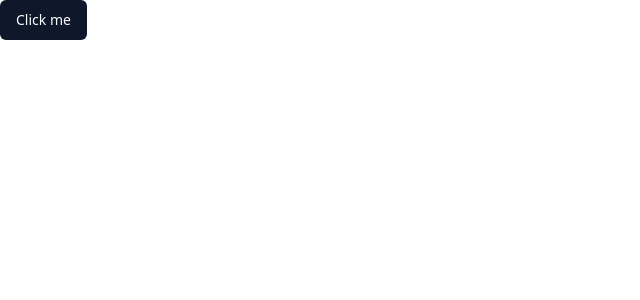
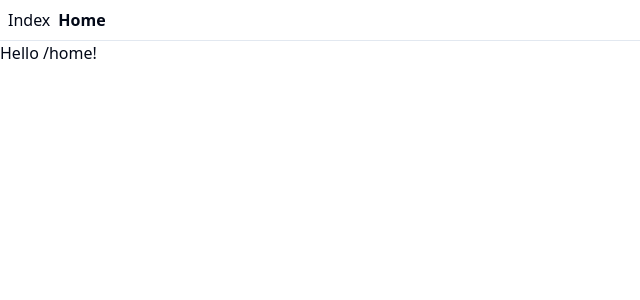
Before and after one commit to eims-solutions/client, a React (Vite) app: page /home in a window 1280 px wide. Shown: the top 300 px of the page, without its empty margins (0-640 px from the left). Built offline with nearby package versions, Linux system fonts and the light colour scheme.

Commit message:
setup router

```diff
--- a/package.json
+++ b/package.json
@@ -11,6 +11,7 @@
   },
   "dependencies": {
     "@radix-ui/react-slot": "^1.0.2",
+    "@tanstack/react-router": "^1.32.0",
     "class-variance-authority": "^0.7.0",
     "clsx": "^2.1.1",
     "lucide-react": "^0.378.0",
@@ -20,6 +21,8 @@
     "tailwindcss-animate": "^1.0.7"
   },
   "devDependencies": {
+    "@tanstack/router-devtools": "^1.32.0",
+    "@tanstack/router-vite-plugin": "^1.31.18",
     "@types/node": "^20.12.11",
     "@types/react": "^18.2.66",
     "@types/react-dom": "^18.2.22",
--- /dev/null
+++ b/src/components/public/LandingPage.tsx
@@ -0,0 +1,7 @@
+export function LandingPage() {
+	return (
+		<>
+			<h1>Landed</h1>
+		</>
+	)
+}
--- a/src/main.tsx
+++ b/src/main.tsx
@@ -1,10 +1,21 @@
 import React from 'react'
 import ReactDOM from 'react-dom/client'
-import { App } from './App'
+// import { App } from './App'
 import './index.css'
+
+import { RouterProvider, createRouter } from '@tanstack/react-router'
+import { routeTree } from './routeTree.gen'
+
+const router = createRouter({ routeTree })
+
+declare module '@tanstack/react-router' {
+	interface Register {
+		router: typeof router
+	}
+}
 
 ReactDOM.createRoot(document.getElementById('root')!).render(
 	<React.StrictMode>
-		<App />
+		<RouterProvider router={router} />
 	</React.StrictMode>
 )
--- /dev/null
+++ b/src/routeTree.gen.ts
@@ -0,0 +1,48 @@
+/* prettier-ignore-start */
+
+/* eslint-disable */
+
+// @ts-nocheck
+
+// noinspection JSUnusedGlobalSymbols
+
+// This file is auto-generated by TanStack Router
+
+// Import Routes
+
+import { Route as rootRoute } from './routes/__root'
+import { Route as HomeImport } from './routes/home'
+import { Route as IndexImport } from './routes/index'
+
+// Create/Update Routes
+
+const HomeRoute = HomeImport.update({
+  path: '/home',
+  getParentRoute: () => rootRoute,
+} as any)
+
+const IndexRoute = IndexImport.update({
+  path: '/',
+  getParentRoute: () => rootRoute,
+} as any)
+
+// Populate the FileRoutesByPath interface
+
+declare module '@tanstack/react-router' {
+  interface FileRoutesByPath {
+    '/': {
+      preLoaderRoute: typeof IndexImport
+      parentRoute: typeof rootRoute
+    }
+    '/home': {
+      preLoaderRoute: typeof HomeImport
+      parentRoute: typeof rootRoute
+    }
+  }
+}
+
+// Create and export the route tree
+
+export const routeTree = rootRoute.addChildren([IndexRoute, HomeRoute])
+
+/* prettier-ignore-end */
--- /dev/null
+++ b/src/routes/__root.tsx
@@ -0,0 +1,20 @@
+import { createRootRoute, Link, Outlet } from '@tanstack/react-router'
+import { TanStackRouterDevtools } from '@tanstack/router-devtools'
+
+export const Route = createRootRoute({
+	component: () => (
+		<>
+			<div className='p-2 flex gap-2'>
+				<Link to='/' className='[&.active]:font-bold'>
+					Index
+				</Link>{' '}
+				<Link to='/home' className='[&.active]:font-bold'>
+					Home
+				</Link>
+			</div>
+			<hr />
+			<Outlet />
+			<TanStackRouterDevtools />
+		</>
+	),
+})
--- /dev/null
+++ b/src/routes/home.tsx
@@ -0,0 +1,5 @@
+import { createFileRoute } from '@tanstack/react-router'
+
+export const Route = createFileRoute('/home')({
+  component: () => <div>Hello /home!</div>
+})
--- /dev/null
+++ b/src/routes/index.tsx
@@ -0,0 +1,10 @@
+import { LandingPage } from '@/components/public/LandingPage'
+import { createFileRoute } from '@tanstack/react-router'
+
+export const Route = createFileRoute('/')({
+	component: () => (
+		<div>
+			<LandingPage />
+		</div>
+	),
+})
--- a/vite.config.ts
+++ b/vite.config.ts
@@ -1,10 +1,11 @@
 import react from '@vitejs/plugin-react'
+import { TanStackRouterVite } from '@tanstack/router-vite-plugin'
 import path from 'path'
 import { defineConfig } from 'vite'
 
 // https://vitejs.dev/config/
 export default defineConfig({
-	plugins: [react()],
+	plugins: [react(), TanStackRouterVite()],
 	resolve: {
 		alias: {
 			'@': path.resolve(__dirname, './src'),
```
Also changed, not shown: 1 other file (tests, documents, lock files or other folders).
